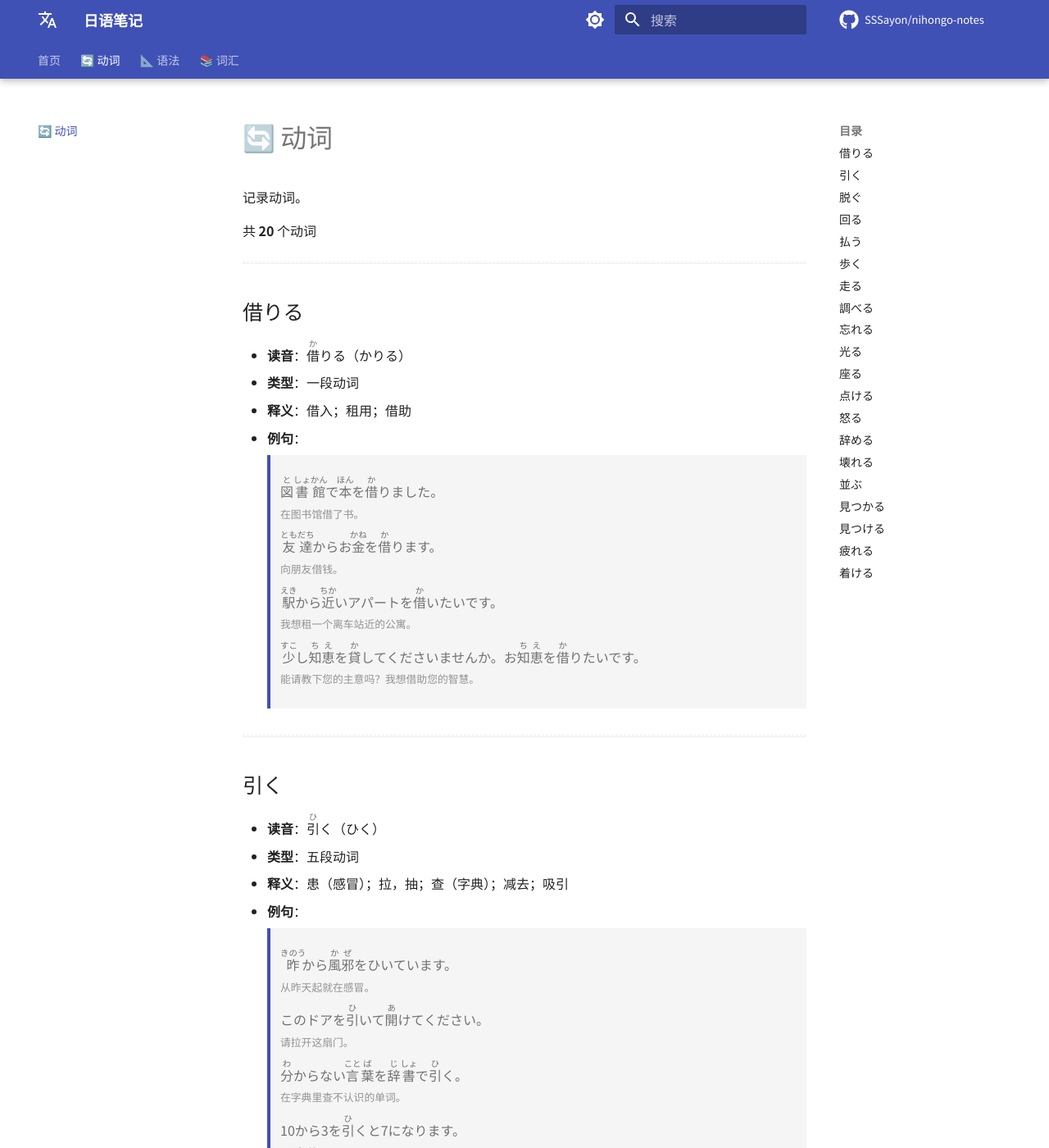
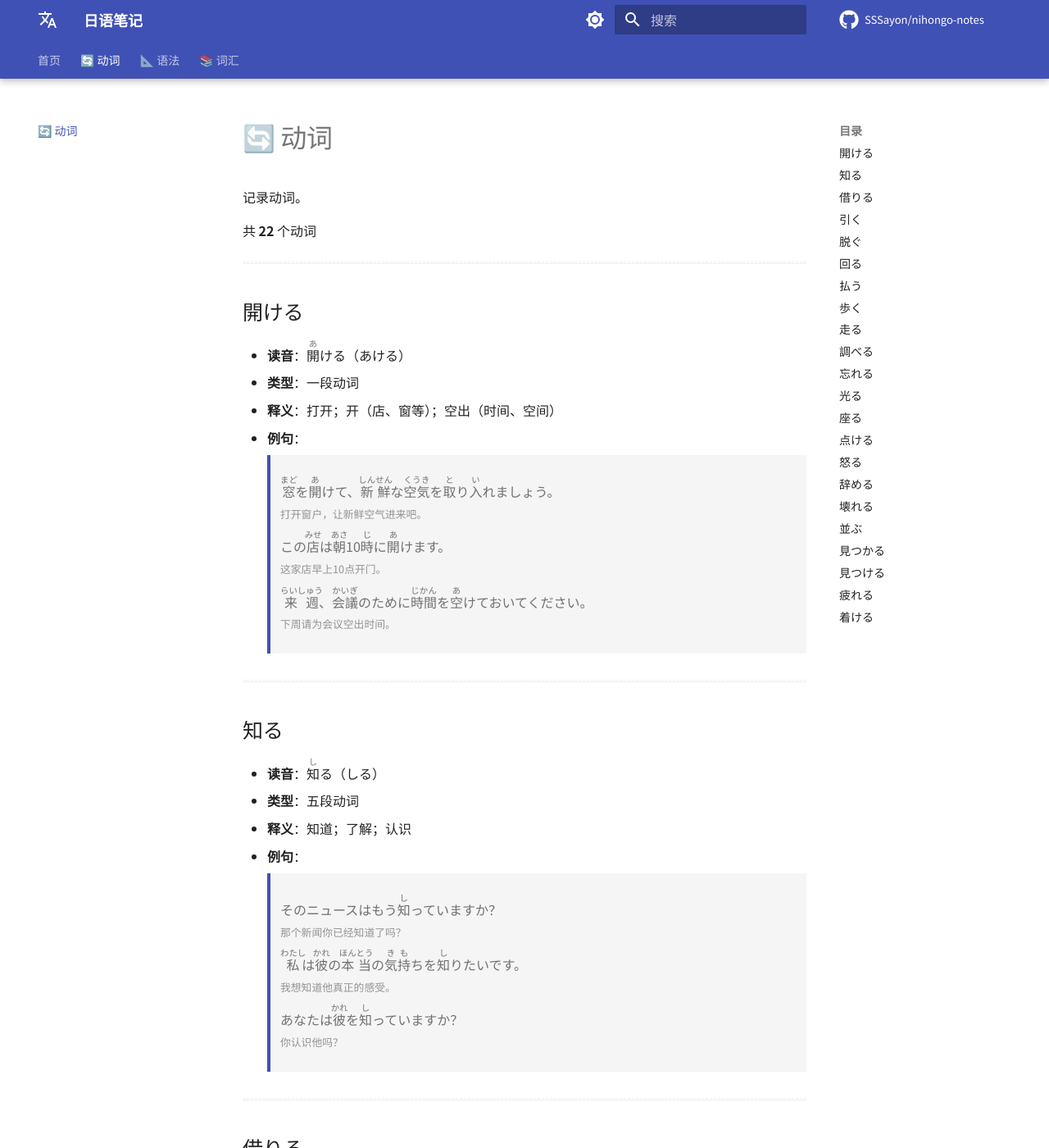
Before and after one commit to SSSayon/nihongo-notes, an MkDocs documentation site: the page built from docs/verbs.md, in a window 1280 px wide and 1400 px high. Shown: the whole window at 82% size. Built offline with MkDocs 1.6.1 and Material for MkDocs 9.7.7, drawn with Linux system fonts in a browser that asks for light colours; comment, search, counter and statistics services are not loaded.

Commit message:
chore: update site content

```diff
--- a/docs/verbs.md
+++ b/docs/verbs.md
@@ -2,7 +2,57 @@
 
 记录动词。
 
-共 **20** 个动词
+共 **22** 个动词
+
+---
+
+## 開ける
+
+- **读音**：<ruby>開<rt>あ</rt></ruby>ける（あける）
+- **类型**：一段动词
+- **释义**：打开；开（店、窗等）；空出（时间、空间）
+
+- **例句**：
+
+    > <div class="example-box">
+    > <ruby>窓<rt>まど</rt></ruby>を<ruby>開<rt>あ</rt></ruby>けて、<ruby>新鮮<rt>しんせん</rt></ruby>な<ruby>空気<rt>くうき</rt></ruby>を<ruby>取<rt>と</rt></ruby>り<ruby>入<rt>い</rt></ruby>れましょう。
+    > <br><small>打开窗户，让新鲜空气进来吧。</small>
+    > </div>
+
+    > <div class="example-box">
+    > この<ruby>店<rt>みせ</rt></ruby>は<ruby>朝<rt>あさ</rt></ruby>10<ruby>時<rt>じ</rt></ruby>に<ruby>開<rt>あ</rt></ruby>けます。
+    > <br><small>这家店早上10点开门。</small>
+    > </div>
+
+    > <div class="example-box">
+    > <ruby>来週<rt>らいしゅう</rt></ruby>、<ruby>会議<rt>かいぎ</rt></ruby>のために<ruby>時間<rt>じかん</rt></ruby>を<ruby>空<rt>あ</rt></ruby>けておいてください。
+    > <br><small>下周请为会议空出时间。</small>
+    > </div>
+
+---
+
+## 知る
+
+- **读音**：<ruby>知<rt>し</rt></ruby>る（しる）
+- **类型**：五段动词
+- **释义**：知道；了解；认识
+
+- **例句**：
+
+    > <div class="example-box">
+    > そのニュースはもう<ruby>知<rt>し</rt></ruby>っていますか？
+    > <br><small>那个新闻你已经知道了吗？</small>
+    > </div>
+
+    > <div class="example-box">
+    > <ruby>私<rt>わたし</rt></ruby>は<ruby>彼<rt>かれ</rt></ruby>の<ruby>本当<rt>ほんとう</rt></ruby>の<ruby>気持<rt>きも</rt></ruby>ちを<ruby>知<rt>し</rt></ruby>りたいです。
+    > <br><small>我想知道他真正的感受。</small>
+    > </div>
+
+    > <div class="example-box">
+    > あなたは<ruby>彼<rt>かれ</rt></ruby>を<ruby>知<rt>し</rt></ruby>っていますか？
+    > <br><small>你认识他吗？</small>
+    > </div>
 
 ---
 
```
Also changed, not shown: docs/index.md (+4 -4 lines), docs/vocabulary.md (+26 -1 lines), 2 other files.
